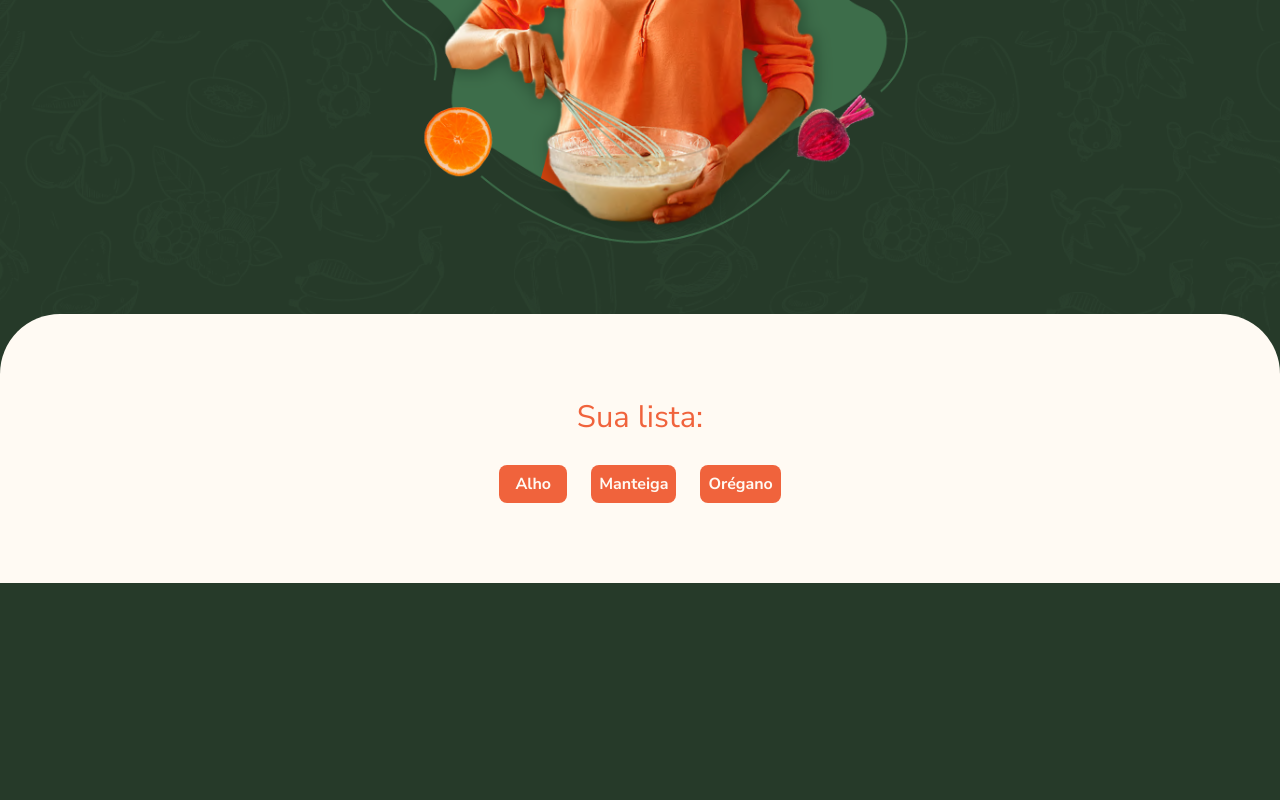
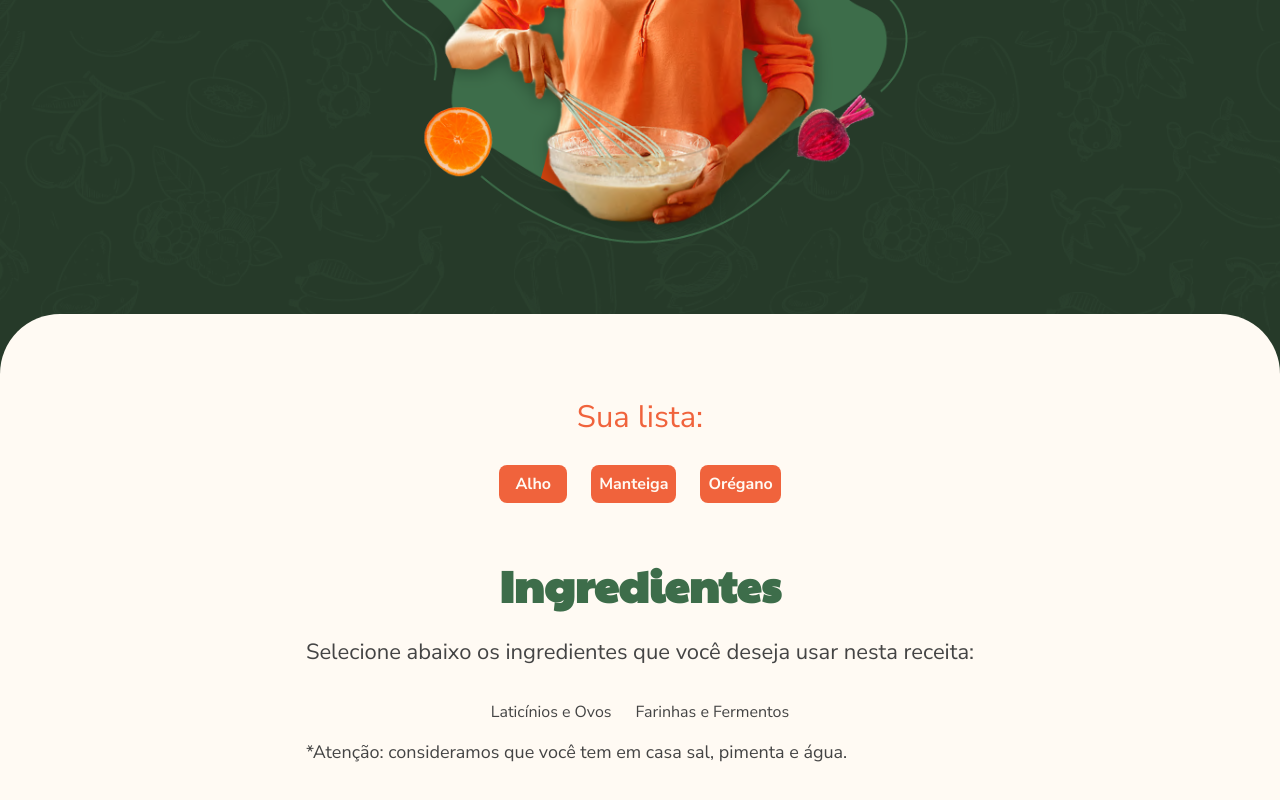
Before and after one commit to MoulOut/cookin-up, a Vue app: page / in a window 1280 px wide. Shown: the part 717-1517 px from the top of the page. Before the commit the page ends 1300 px from the top, so only its background shows below. Built offline with nearby package versions, Linux system fonts and the light colour scheme.

Commit message:
feat: :sparkles: add: Selecionar Ingredientes Component

```diff
--- a/src/components/ConteudoPrincipal.vue
+++ b/src/components/ConteudoPrincipal.vue
@@ -1,10 +1,12 @@
 <script lang="ts">
+import SelecionarIngredientes from './SelecionarIngredientes.vue';
 export default {
   data() {
     return {
       ingredientes: ['Alho', 'Manteiga', 'Orégano'],
     };
   },
+  components: { SelecionarIngredientes },
 };
 </script>
 
@@ -31,6 +33,8 @@
         Sua lista está vázia, selecione ingredientes para iniciar.
       </p>
     </section>
+
+    <SelecionarIngredientes />
   </main>
 </template>
 
--- /dev/null
+++ b/src/components/SelecionarIngredientes.vue
@@ -0,0 +1,68 @@
+<script lang="ts">
+import { obterCategorias } from '@/http';
+
+export default {
+  data() {
+    return {
+      categorias: obterCategorias(),
+    };
+  },
+};
+</script>
+
+<template>
+  <section class="selecionar-ingredientes">
+    <h1 class="cabecalho titulo-ingredientes">Ingredientes</h1>
+
+    <p class="paragrafo-lg instrucoes">
+      Selecione abaixo os ingredientes que você deseja usar nesta receita:
+    </p>
+
+    <ul class="categorias">
+      <li v-for="categoria in categorias" :key="categoria.nome">
+        {{ categoria.nome }}
+      </li>
+    </ul>
+
+    <p class="paragrafo dica">
+      *Atenção: consideramos que você tem em casa sal, pimenta e água.
+    </p>
+  </section>
+</template>
+
+<style scoped>
+.selecionar-ingredientes {
+  display: flex;
+  flex-direction: column;
+  align-items: center;
+}
+
+.titulo-ingredientes {
+  color: var(--verde-medio, #3d6d4a);
+  display: block;
+  margin-bottom: 1.5rem;
+}
+
+.instrucoes {
+  margin-bottom: 2rem;
+}
+
+.categorias {
+  margin-bottom: 1rem;
+  display: flex;
+  justify-content: center;
+  gap: 1.5rem;
+  flex-wrap: wrap;
+}
+
+.dica {
+  align-self: flex-start;
+  margin-bottom: 3.5rem;
+}
+
+@media only screen and (max-width: 767px) {
+  .dica {
+    margin-bottom: 2.5rem;
+  }
+}
+</style>
--- /dev/null
+++ b/src/http/index.ts
@@ -0,0 +1,32 @@
+export function obterCategorias() {
+  return [
+    {
+      nome: 'Laticínios e Ovos',
+      ingredientes: [
+        'Ovos',
+        'Queijo',
+        'Leite',
+        'Manteiga',
+        'Creme de Leite',
+        'Iogurte',
+        'Leite Condensado',
+        'Sorvete',
+      ],
+      rotulo: 'laticinios_e_ovos',
+    },
+    {
+      nome: 'Farinhas e Fermentos',
+      ingredientes: [
+        'Farinha de trigo',
+        'Polvilho',
+        'Farinha de rosca',
+        'Canjica',
+        'Farinha de mandioca',
+        'Fubá',
+        'Linhaça',
+        'Fermento químico',
+      ],
+      rotulo: 'farinhas_e_fermentos',
+    },
+  ];
+}
```
